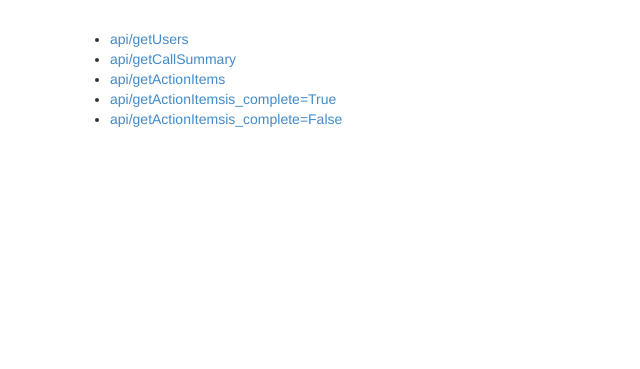
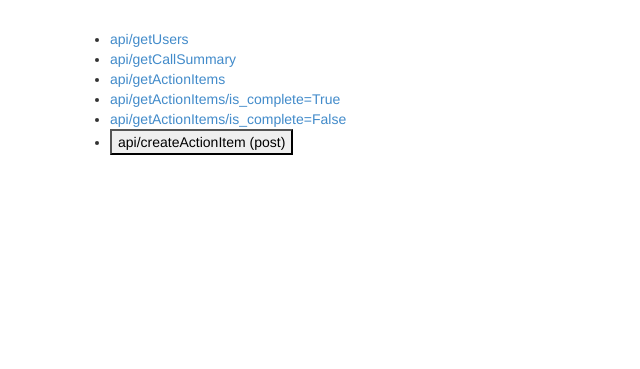
Before and after one commit to bob1b/yj, a Django app: page / in a window 1280 px wide. Shown: the part 51-420 px from the top of the page, without its empty margins (0-640 px from the left). Run offline with Django 3.2, Linux system fonts and the light colour scheme; parts of the project's set-up code (start-up, migrations or seed data) failed here and were passed over; some libraries are stand-ins or nearby versions.

Commit message:
add createActionItem endpoint

```diff
--- a/api/urls.py
+++ b/api/urls.py
@@ -1,14 +1,14 @@
 from django.conf.urls import patterns, include, url
 
-from .views import getUsers, getCallSummary, getActionItems
+from .views import getUsers, getCallSummary, getActionItems, createActionItem
 
 urlpatterns = patterns('',
     url(r'^getUsers/?$', getUsers.as_view()),
     url(r'^getCallSummary/?$', getCallSummary.as_view()),
     url(r'^getActionItems/?$', getActionItems.as_view()),
     url(r'^getActionItems/is_complete=(?P<is_complete>\w+)/?$', getActionItems.as_view()),
+    url(r'^createActionItem/?$', createActionItem.as_view()),
 
-    url(r'^createActionItem/?$', getUsers.as_view()),
     url(r'^resolveeActionItem/?$', getUsers.as_view()),
     url(r'^getTickets/?$', getUsers.as_view()),
     url(r'^getTicketDetailByID/?$', getUsers.as_view()),
--- a/yj/templates/home.html
+++ b/yj/templates/home.html
@@ -5,8 +5,18 @@
     <li><a href="api/getUsers/" target="_blank">api/getUsers</a></li>
     <li><a href="api/getCallSummary/" target="_blank">api/getCallSummary</a></li>
     <li><a href="api/getActionItems/" target="_blank">api/getActionItems</a></li>
-    <li><a href="api/getActionItems/is_complete=True" target="_blank">api/getActionItemsis_complete=True</a></li>
-    <li><a href="api/getActionItems/is_complete=False" target="_blank">api/getActionItemsis_complete=False</a></li>
+    <li><a href="api/getActionItems/is_complete=True" target="_blank">api/getActionItems/is_complete=True</a></li>
+    <li><a href="api/getActionItems/is_complete=False" target="_blank">api/getActionItems/is_complete=False</a></li>
+    <li>
+
+    <form method="post" action="api/createActionItem" class="inline" target="_blank">
+      <input type="hidden" name="rep_id" value="3">
+      <input type="hidden" name="description" value="description">
+      <input type="hidden" name="due_date" value="01/01/1970">
+      <button type="submit" name="submit_param" value="submit_value" class="link-button">
+        api/createActionItem (post)
+      </button>
+    </form>
   </ul>
 {% endblock content %}
 
```
Also changed, not shown: api/views.py (+28 -1 lines).
